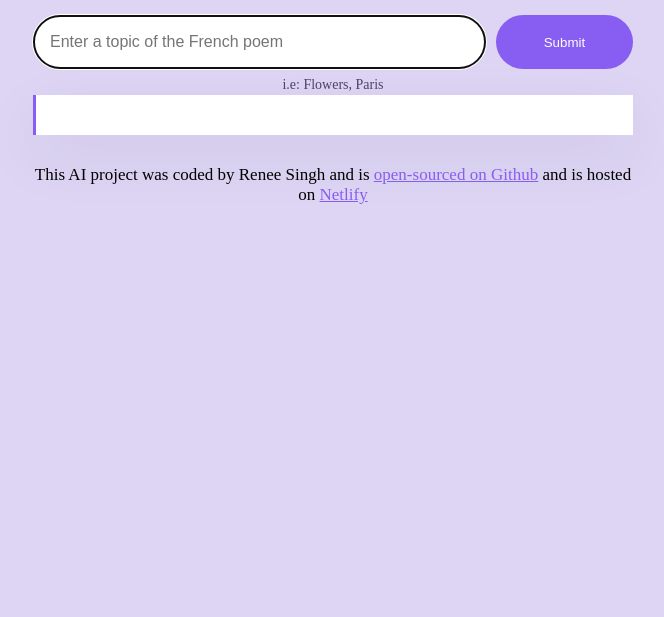
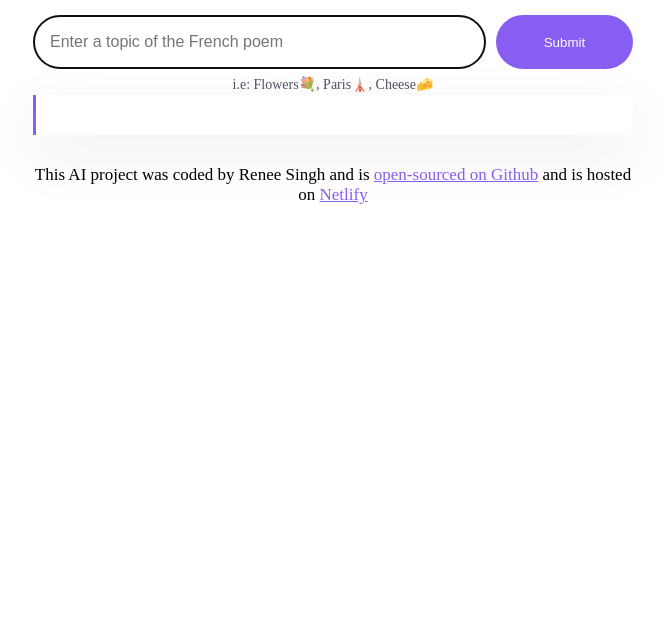
Before and after one commit to renxss/RS-AI-generator, a plain HTML site: page index.html in a window 1280 px wide. Shown: the part 183-800 px from the top of the page, without its empty margins (307-971 px from the left). Drawn offline with nearby package versions, Linux system fonts and the light colour scheme.

Commit message:
adding features for display

```diff
--- a/index.html
+++ b/index.html
@@ -29,7 +29,7 @@
             <input type="submit" class="submit-button"/>
 
         </form>
-        <div class="hint">i.e: Flowers, Paris </div>
+        <div class="hint">i.e: Flowers💐, Paris🗼, Cheese🧀 </div>
         </div>
         <div class="poem" id="poem"></div>
     </main>
--- a/src/style.css
+++ b/src/style.css
@@ -1,5 +1,5 @@
 body {
-  background-color:#ddd5f3;
+  background-color:linear-gradient(to top, #cd9cf2 0%, #f6f3ff 100%);
   text-align: center;
   font-family: Merriweather, serif;
 }
```
